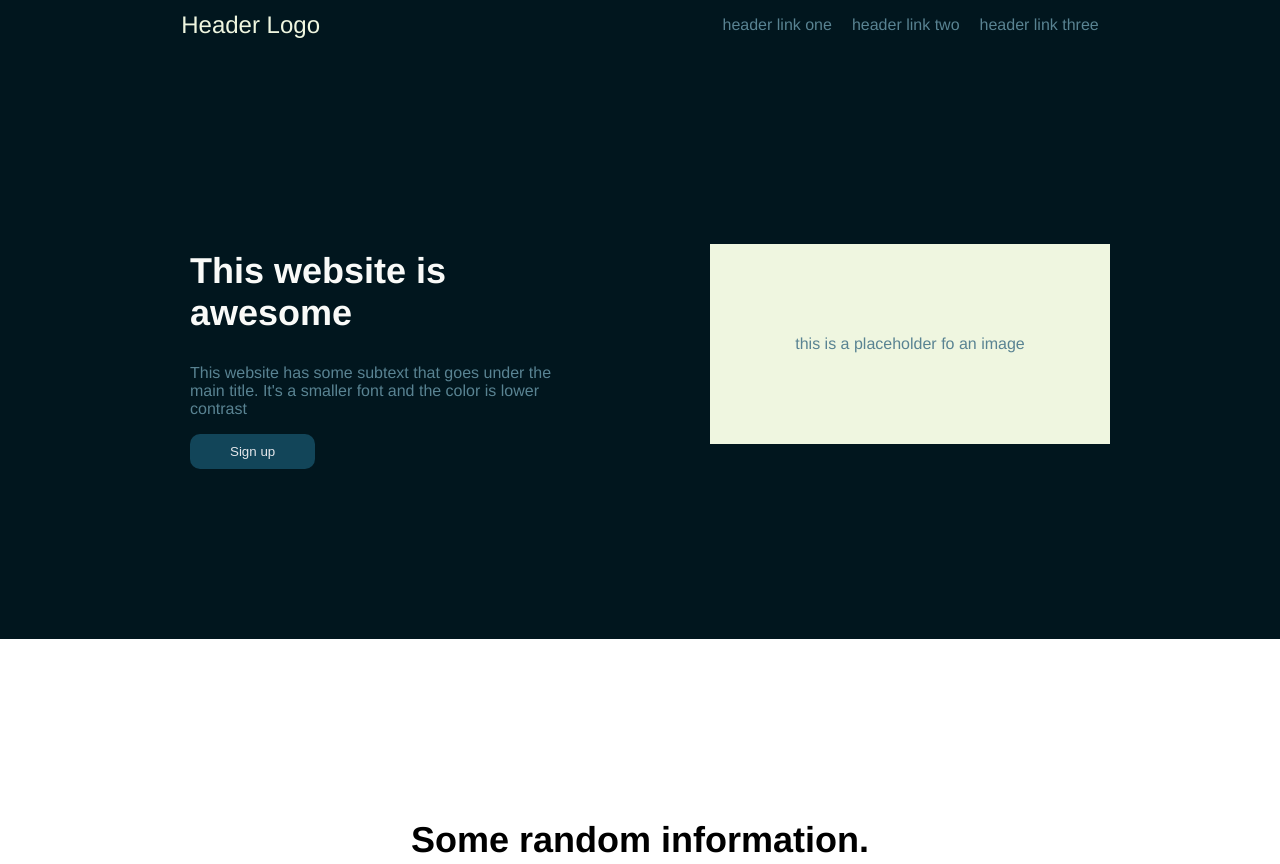
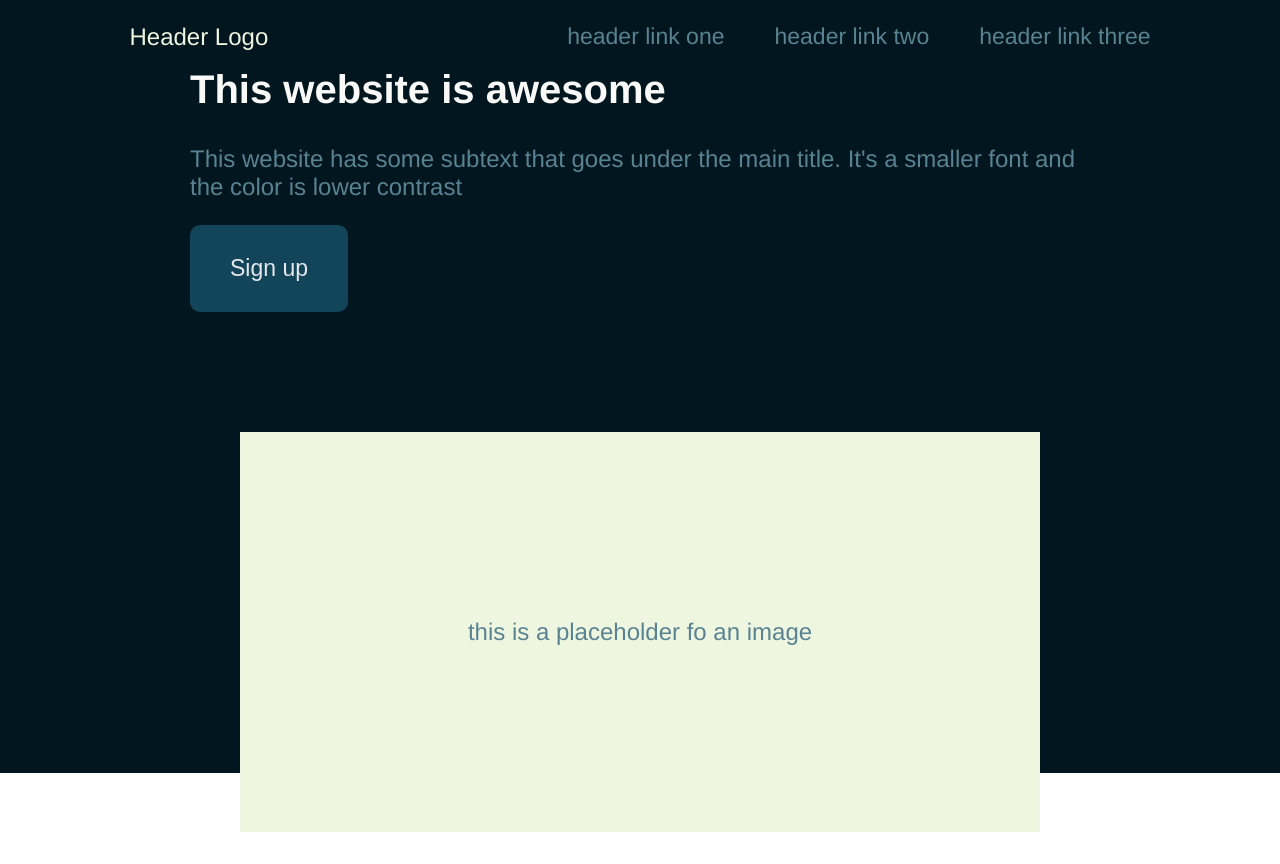
Before and after one commit to SandorMadacsi/landing-page, a plain HTML site: page index.html in a window 1280 px wide. Shown: the top 864 px of the page. Drawn offline with Linux system fonts and the light colour scheme.

Commit message:
Fix full screen layout

```diff
--- a/styles/style.css
+++ b/styles/style.css
@@ -1,11 +1,10 @@
 html, body{
     padding: 0;
     margin: 0;
-    font-family: 'Franklin Gothic Medium', 'Arial Narrow', Arial, sans-serif
+    font-family: 'Franklin Gothic Medium', 'Arial Narrow', Arial, sans-serif;
+    font-size: 20px;
 }
-/* *{
-    border: 1px solid red;
-} */
+
 .container{
     display: flex;
     flex-direction: column;
@@ -22,10 +21,12 @@ header .logo{
     color:#EFF6E0
 }
 
+
 header ul{
     display: flex;
-    gap: 20px;
+    gap: 50px;
     list-style: none;
+    font-size:23px;
 }
 .hero,
 header,
@@ -43,10 +44,13 @@ footer{
     flex-wrap: wrap;
     gap:100px;
     align-content: center;
+    height:50vh;
+    font-size: 24px;;
+
 }
 .left-hero,
 .right-hero{
-    max-width:400px;
+    max-width:900px;
 }
 
 .left-hero{
@@ -54,26 +58,33 @@ footer{
 }
 
 .left-hero h1{
-    font-size: 36px;
+    font-size: 40px;
     font-weight: 900;
     color:#F9FAF8
 }
 
+
 .img-hero{
-    width:400px;
-    height:200px;
+    width:800px;
+    height:400px;
     background-color: #EFF6E0;
     display: flex;
     justify-content: center;
     align-items: center;
 }
 
+.right-hero{
+    display: flex;
+    flex-shrink:auto;
+}
+
 button{
     background-color:#124559;
+    font-size: 23px;
     color:#E5E7EB;
-    padding:10px 40px;
+    padding:30px 40px;
     border-radius: 10px;
-    border: none;;
+    border: none;
 }
 
 .services-section{
@@ -85,7 +96,6 @@ button{
 .services,
 .reviews{
     display: flex;
-    flex: 1;
     padding: 50px 150px;
 
 }
@@ -97,7 +107,7 @@ button{
 
 .service{
     display: flex;
-    justify-content: center;
+    justify-content: space-evenly;
     align-items: center;
     flex-direction: column;
     flex:1 0 100px;
@@ -113,7 +123,9 @@ button{
     border-radius: 10%;
 }
 .reviews{
+    height: 40vh;
     flex-direction: column;
+    justify-content: center;
     gap: 10px;
     background-color: #AEC3B0;
 }
@@ -125,7 +137,6 @@ button{
     display: flex;
     font-weight: bold;
     font-size: 20px;
-    justify-content: end;
 }
 .img{
 width: 100px;
@@ -135,12 +146,13 @@ margin:20px;
 
 .sign-div{
     display:flex;
-    margin:100px;
-    padding:10px 40px;
+    margin:200px;
+    padding:30px 40px;
     background-color: #124559;
     border-radius: 10px;
     flex-wrap:wrap;
     color: #E5E7EB;
+    font-size: 30px;
 
 }
 
```
